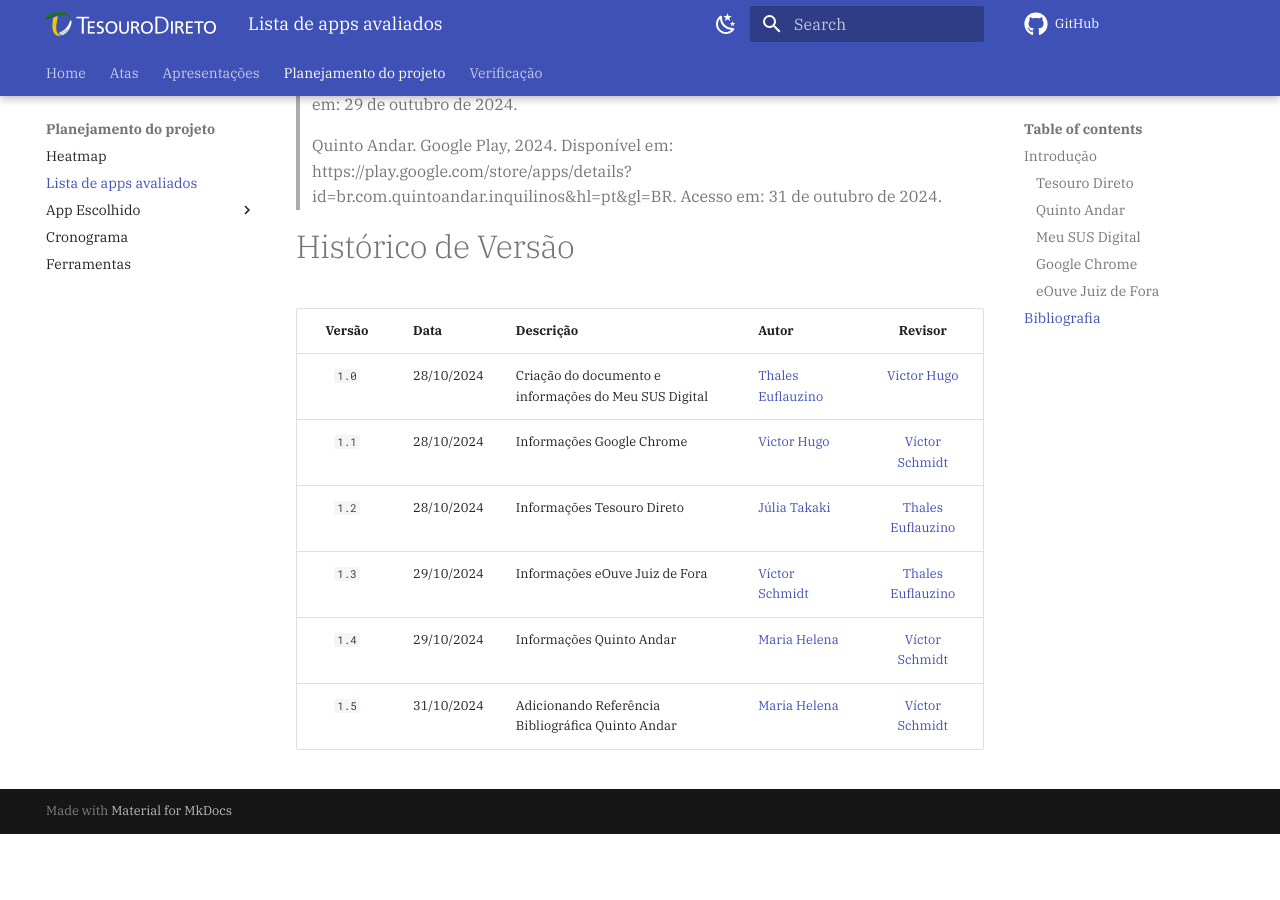
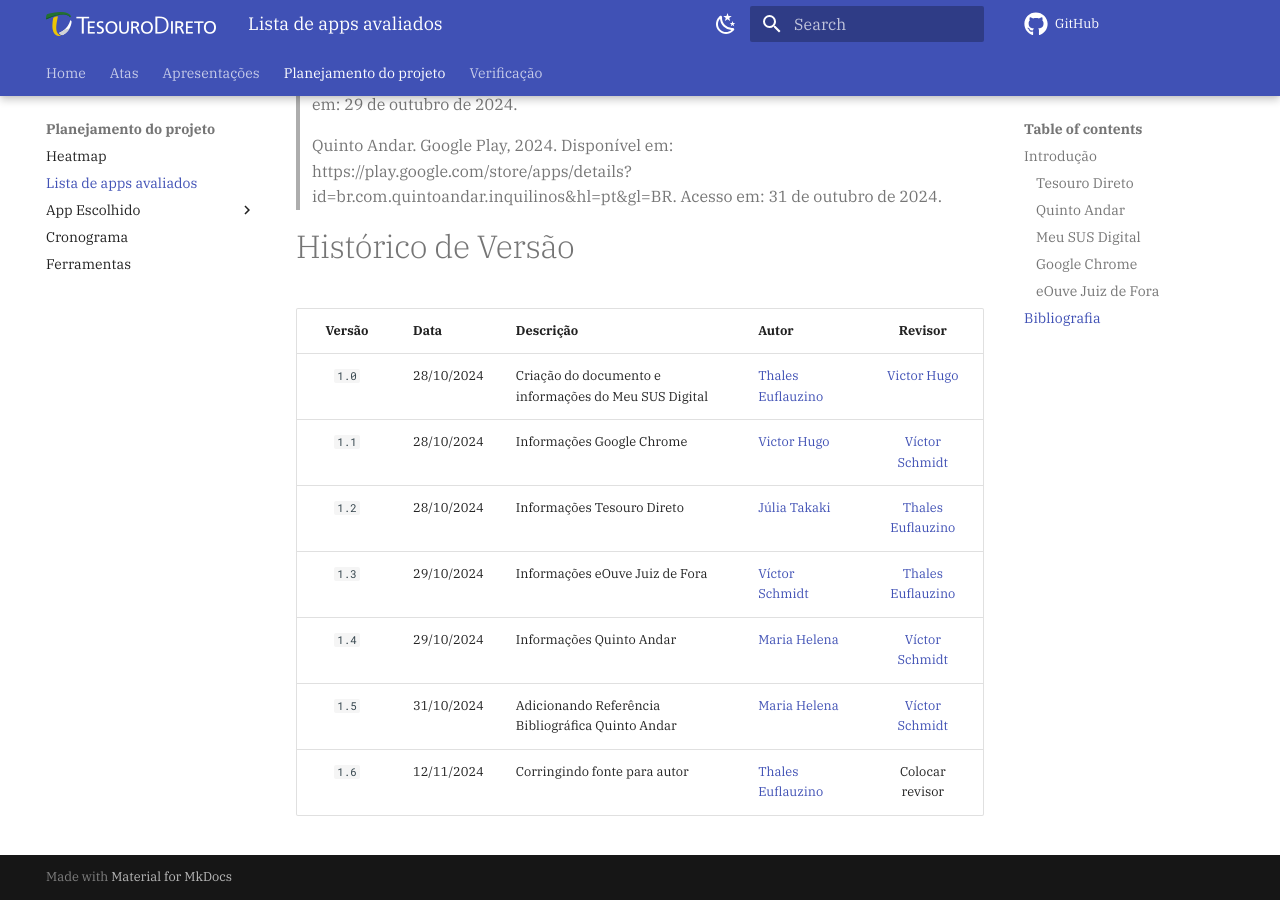
Before and after one commit to Requisitos-de-Software/2024.2-Grupo05, an MkDocs documentation site: the page built from docs/Planejamento-do-projeto/lista-apps-avaliados.md, in a window 1280 px wide and 900 px high, scrolled down 3560 px. Built offline with MkDocs 1.6.1 and Material for MkDocs 9.7.7, drawn with Linux system fonts in a browser that asks for light colours; comment, search, counter and statistics services are not loaded; before the commit the page ends 4394 px from its top, so only the background shows below that.

Commit message:
fix: Corringindo fonte para autor

```diff
--- a/docs/Planejamento-do-projeto/lista-apps-avaliados.md
+++ b/docs/Planejamento-do-projeto/lista-apps-avaliados.md
@@ -38,7 +38,7 @@
   </tbody>
 </table>
 
-<font size="3"><p style="text-align: center"><b>Fonte:</b> <a href="https://github.com/thaleseuflauzino">Thales Euflauzino</a>, 2024</p></font>
+<font size="3"><p style="text-align: center"><b>Autor:</b> <a href="https://github.com/thaleseuflauzino">Thales Euflauzino</a>, 2024</p></font>
 </div>
 
 ### Tesouro Direto
@@ -123,3 +123,4 @@
 | `1.3` | 29/10/2024 | Informações eOuve Juiz de Fora | [Víctor Schmidt](https://github.com/moonshinerd) | [Thales Euflauzino](https://github.com/thaleseuflauzino) |
 | `1.4` | 29/10/2024 | Informações Quinto Andar | [Maria Helena](https://github.com/MariaCHelena) | [Víctor Schmidt](https://github.com/moonshinerd) |
 | `1.5` | 31/10/2024 | Adicionando Referência Bibliográfica Quinto Andar | [Maria Helena](https://github.com/MariaCHelena) | [Víctor Schmidt](https://github.com/moonshinerd) |
+| `1.6` | 12/11/2024  | Corringindo fonte para autor | [Thales Euflauzino](https://github.com/thaleseuflauzino) | Colocar revisor |
```
